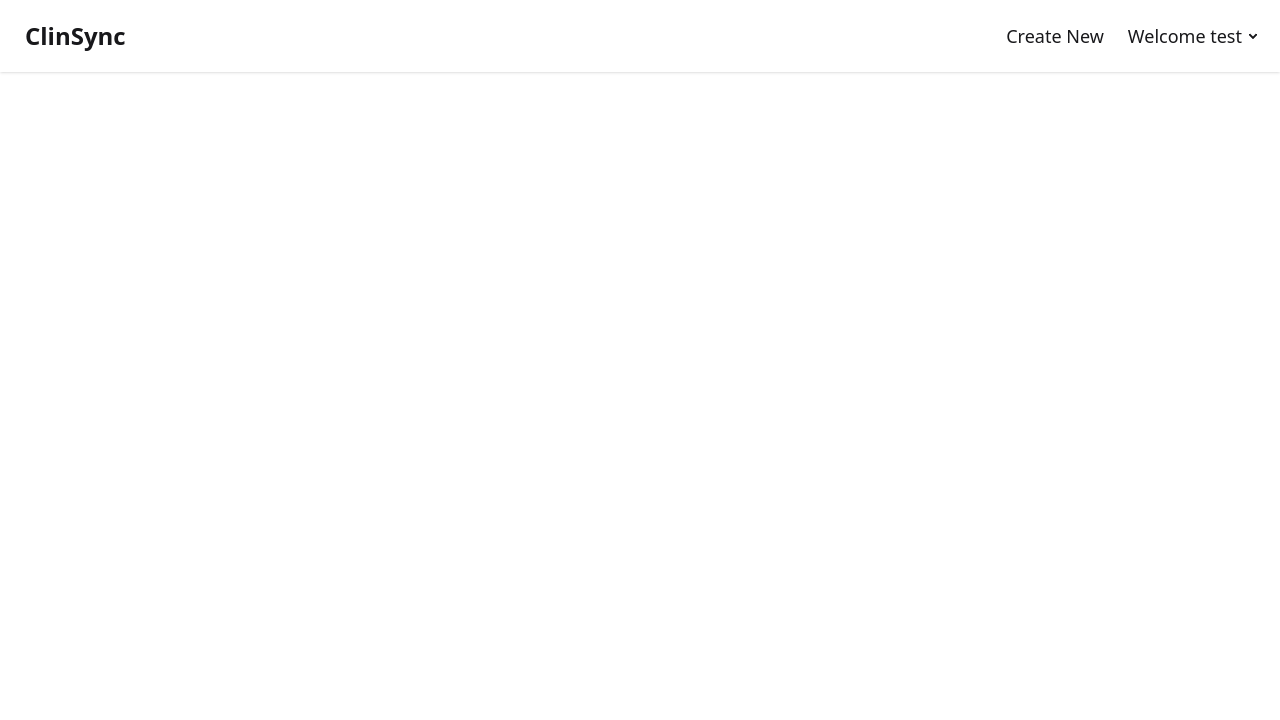
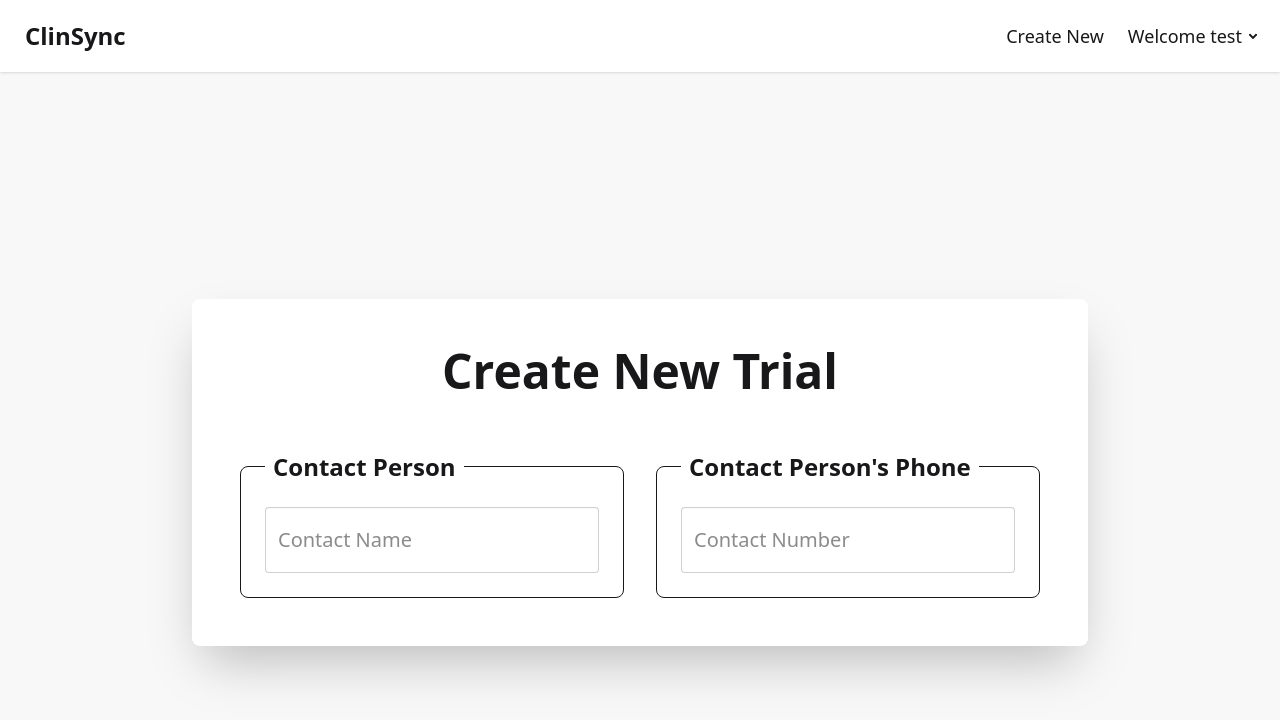
Before and after one commit to hiepnguyenduc2005/RevUC, a React (Vite) app in the folder frontend/: page /create-trial in a window 1280 px wide. Shown: the top 720 px of the page. Built offline with nearby package versions, Linux system fonts and the light colour scheme.

Commit message:
commit for An

```diff
--- a/frontend/src/App.jsx
+++ b/frontend/src/App.jsx
@@ -6,6 +6,7 @@ import HomePage from './pages/HomePage.jsx'
 import SignUpPage from './pages/SignUpPage.jsx'
 import LoginPage from './pages/LoginPage.jsx'
 import DashBoard from './pages/DashBoard.jsx'
+import NewTrial from './pages/NewTrial.jsx'
 import { useAuthStore } from './store/useAuthStore.js'
 
 function App() {
@@ -18,6 +19,7 @@ function App() {
         <Route path="/" element={authOrg ? <DashBoard/> : <HomePage/>}/>
         <Route path="/signup" element={!authOrg ? <SignUpPage/> : <Navigate to="/"/>}/>
         <Route path="/login" element={!authOrg ? <LoginPage/> : <Navigate to="/"/>}/>
+        <Route path="/create-trial" element={!authOrg? <LoginPage/> : <NewTrial/>}/>
       </Routes>
     </div>
 
--- a/frontend/src/components/navBar.jsx
+++ b/frontend/src/components/navBar.jsx
@@ -21,7 +21,7 @@ const NavBar = () => {
                     ) : (
                         // Logged in state
                         <>
-                            <li><Link to="/create-request">Create New</Link></li>
+                            <li><Link to="/create-trial">Create New</Link></li>
                             <li>
                                 <details>
                                     <summary className="text-lg">Welcome {authOrg.name}</summary>
--- /dev/null
+++ b/frontend/src/pages/NewTrial.jsx
@@ -0,0 +1,59 @@
+import React, { useState } from 'react'
+
+const NewTrial = () => {
+    const [formData, setFormData] = useState({
+        contactName: '',
+        contactPhone: ''
+    })
+
+    const handlePhoneChange = (e) => {
+        const value = e.target.value
+        // Only allow numbers
+        if (value === '' || /^[0-9\b]+$/.test(value)) {
+            setFormData({
+                ...formData,
+                contactPhone: value
+            })
+        }
+    }
+
+    return (
+        <div className="min-h-screen flex items-center justify-center bg-base-200 p-8">
+            <div className="card w-full max-w-4xl bg-base-100 shadow-2xl">
+                <div className="card-body p-12">
+                    <h2 className="card-title justify-center text-5xl font-bold mb-12">Create New Trial</h2>
+                    <div className="flex gap-8">
+                        <div className="flex-1">
+                            <fieldset className="border rounded-lg p-6">
+                                <legend className="text-2xl font-semibold px-2">Contact Person</legend>
+                                <input
+                                    type="text"
+                                    className="input input-bordered input-lg w-full text-xl py-8"
+                                    placeholder="Contact Name"
+                                    value={formData.contactName}
+                                    onChange={(e) => setFormData({...formData, contactName: e.target.value})}
+                                />
+                            </fieldset>
+                        </div>
+                        <div className="flex-1">
+                            <fieldset className="border rounded-lg p-6">
+                                <legend className="text-2xl font-semibold px-2">Contact Person's Phone</legend>
+                                <input
+                                    type="tel"
+                                    pattern="[0-9]*"
+                                    inputMode="numeric"
+                                    className="input input-bordered input-lg w-full text-xl py-8"
+                                    placeholder="Contact Number"
+                                    value={formData.contactPhone}
+                                    onChange={handlePhoneChange}
+                                />
+                            </fieldset>
+                        </div>
+                    </div>
+                </div>
+            </div>
+        </div>
+    )
+}
+
+export default NewTrial
```
